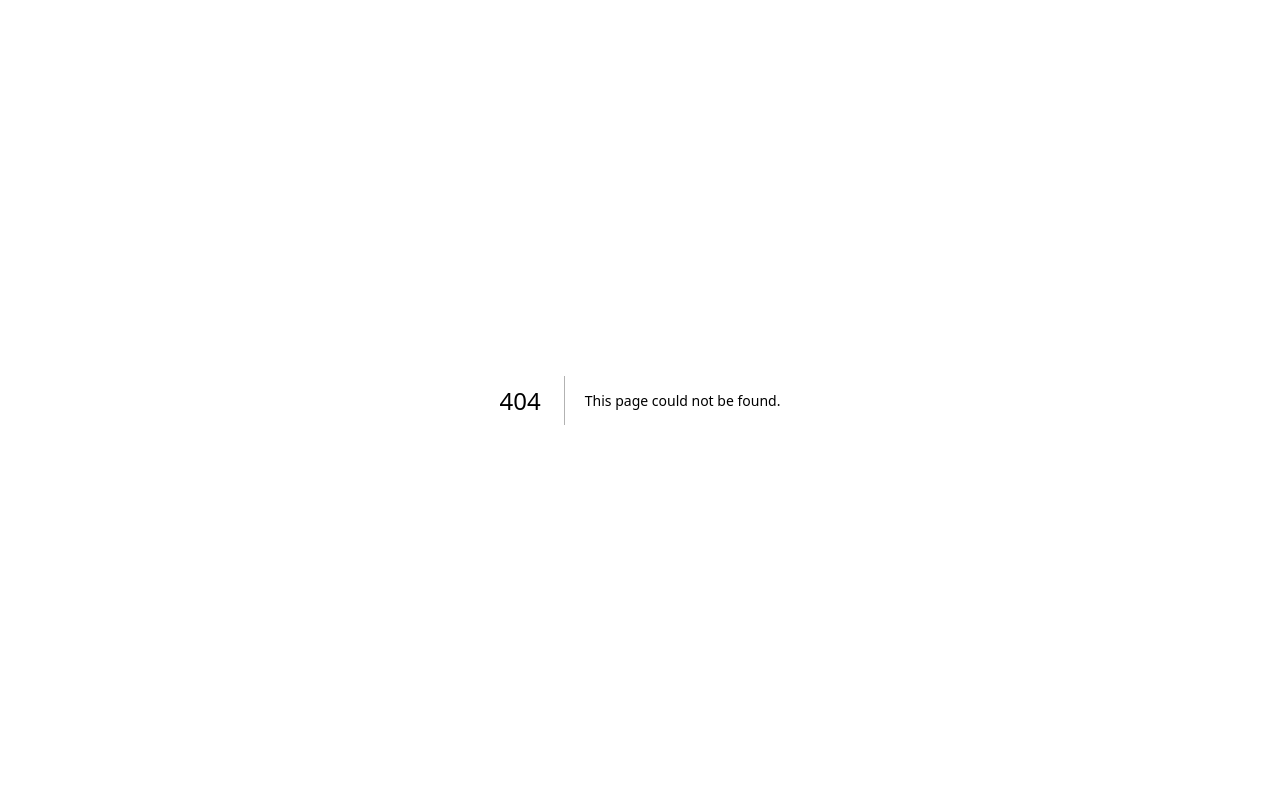
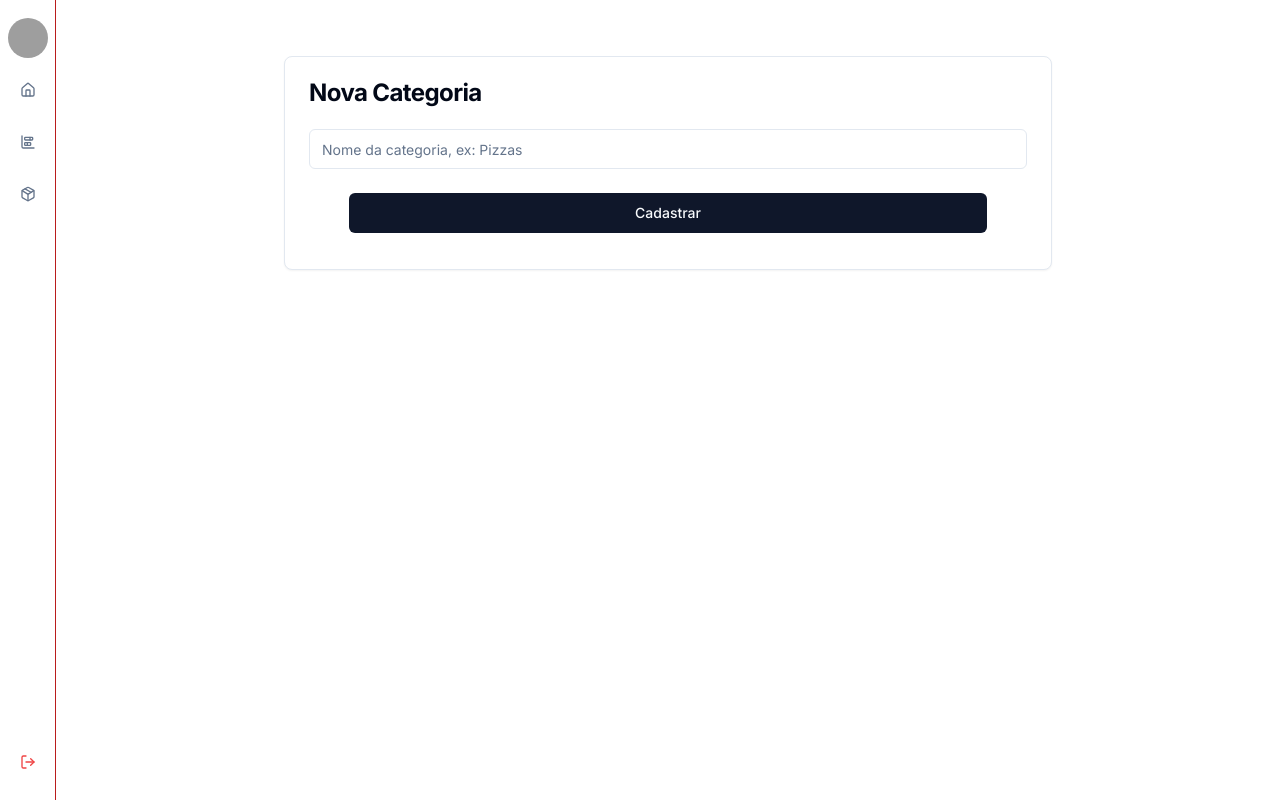
Before and after one commit to Dev-Messias/pizzaria-chef, a Next.js app: page /dashboard/category in a window 1280 px wide. Before the commit this address had no page. Built offline with nearby package versions, Linux system fonts and the light colour scheme; no server answers; grey boxes are pictures that could not be loaded.

Commit message:
Feat: Cadastrando categorias

```diff
--- /dev/null
+++ b/src/app/dashboard/category/page.tsx
@@ -0,0 +1,65 @@
+import { Button } from "@/components/ui/button";
+import { Card, CardContent, CardHeader, CardTitle } from "@/components/ui/card";
+import { Input } from "@/components/ui/input";
+import { api } from "@/services/api";
+import { getCookieServer } from "@/lib/cookieServer";
+import { redirect } from "next/navigation";
+
+export default function Category() {
+
+    async function handleRegisterCategory(formData: FormData){
+        "use server"
+
+        const name = formData.get("name")
+
+        if(name === '') return;
+
+        const data = {
+            name: name
+        }
+
+        const token = getCookieServer();
+
+         await api.post("/category", data, {
+            headers:{
+                Authorization: `Bearer ${token}`
+            }
+        })
+        .catch((err) => {
+            console.log(err)
+            return;
+        })
+
+        redirect("/dashboard")
+
+
+    }
+
+    return (
+        <main className='sm:ml-14 p-4' >
+            <div className="flex flex-col justify-between max-w-3xl mx-auto" >
+
+                <Card className="mt-10" >
+                    <CardHeader>
+                        <CardTitle className="font-bold" >Nova Categoria</CardTitle>
+                    </CardHeader>
+
+                    <CardContent>
+                        <form action={handleRegisterCategory} className="flex flex-col gap-4" >
+                            <Input
+                                type="text"
+                                name="name"
+                                placeholder="Nome da categoria, ex: Pizzas"
+                                required
+                            />
+
+                            <div className='w-full flex flex-col items-center px-10 mt-2 mb-3' >
+                                <Button type='submit' className='w-full' >Cadastrar</Button>
+                            </div>
+                        </form>
+                    </CardContent>
+                </Card>
+            </div>
+        </main>
+    )
+}
--- a/src/app/dashboard/components/sidebar/index.tsx
+++ b/src/app/dashboard/components/sidebar/index.tsx
@@ -49,7 +49,7 @@ export function Sidebar() {
 
                         <Tooltip>
                             <TooltipTrigger asChild >
-                                <Link href="#"
+                                <Link href="/dashboard/category"
                                     className='flex h-9 w-9 shrink-0 items-center justify-center rounded-lg text-muted-foreground transition-colors hover:text-foreground'
                                 >
                                     <ChartBarStacked className='h-4 w-4' />
@@ -61,7 +61,7 @@ export function Sidebar() {
 
                         <Tooltip>
                             <TooltipTrigger asChild >
-                                <Link href="#"
+                                <Link href="/dashboard/product"
                                     className='flex h-9 w-9 shrink-0 items-center justify-center rounded-lg text-muted-foreground transition-colors hover:text-foreground'
                                 >
                                     <Package className='h-4 w-4' />
@@ -129,7 +129,7 @@ export function Sidebar() {
                                 </Link>
 
                                 <Link
-                                    href='#'
+                                    href="/dashboard/category"
                                     className='flex items-center  text-muted-foreground gap-4 hover:text-foreground'
                                     prefetch={false}
                                 >
@@ -138,7 +138,7 @@ export function Sidebar() {
                                 </Link>
 
                                 <Link
-                                    href='#'
+                                    href="/dashboard/product"
                                     className='flex items-center  text-muted-foreground gap-4 hover:text-foreground'
                                     prefetch={false}
                                 >
--- /dev/null
+++ b/src/app/dashboard/product/page.tsx
@@ -0,0 +1,12 @@
+
+
+export default function Product() {
+    return (
+        <main className='sm:ml-14 p-4' >
+            <div className="flex flex-col justify-between max-w-3xl mx-auto" >
+
+                <h1>Produtos</h1>
+            </div>
+        </main>
+    )
+}
```
